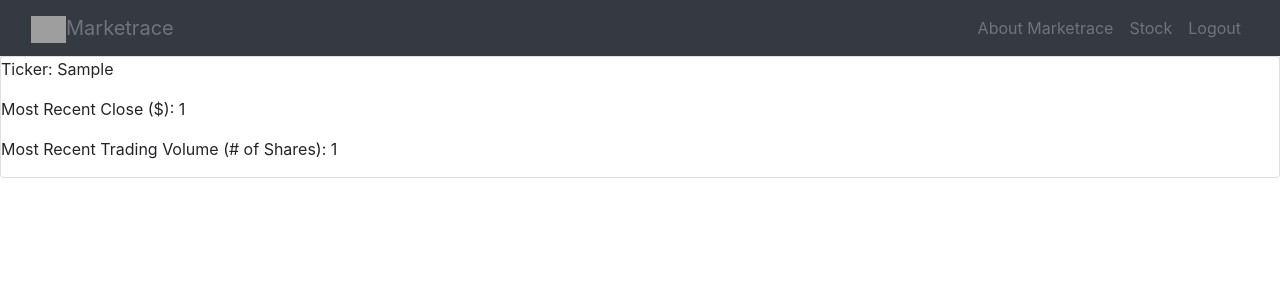
After one commit to flyingisfreedom5/marketrace, a Django app: page /stocks/1/ in a window 1280 px wide. The commit adds this page. Shown: the top 300 px of the page. Run offline with Django 4.2, Linux system fonts and the light colour scheme; a user stored in the database is signed in; tables that the repository leaves empty hold one stand-in row (values such as "Sample post"); grey boxes are pictures that could not be loaded.

Commit message:
added card to stock detail

```diff
--- /dev/null
+++ b/main_app/templates/stock_detail.html
@@ -0,0 +1,18 @@
+{% extends 'base.html' %}
+{% block content %}
+
+<div class="row">
+  <div class="col s6 col-offset-3">
+    <div class="card">
+      <div class="card-content">
+        <p>Ticker: {{ stock.ticker }}</p>
+        <p>Most Recent Close ($): {{ stock.mr_close }}</p>
+        <p>Most Recent Trading Volume (# of Shares): {{ stock.mr_volume }}</p>
+      </div>
+      </div>
+    </div>
+  </div>
+</div>
+
+
+{% endblock %}
--- a/main_app/templates/stock_index.html
+++ b/main_app/templates/stock_index.html
@@ -5,9 +5,11 @@
 
   {% for stock in stocks %}
   <div class="card">
+  <a href="{% url 'stock_detail' stock.id %}">
     <p>Ticker: {{ stock.ticker }}</p>
     <p>Most Recent Close ($): {{ stock.mr_close }}</p>
     <p>Most Recent Trading Volume (# of Shares): {{ stock.mr_volume }}</p>
+  </a>
   </div>
   {% endfor %}
 
--- a/main_app/urls.py
+++ b/main_app/urls.py
@@ -1,3 +1,4 @@
+from unicodedata import name
 from django.urls import path
 from . import views
 
@@ -7,4 +8,5 @@ urlpatterns = [
     path('about/', views.about, name='about'),
     path('accounts/signup/', views.signup, name='signup'),
     path('stocks/', views.stock_index, name='stock'),
+    path('stocks/<int:stock_id>/', views.stock_detail, name='stock_detail'),
 ]
--- a/main_app/views.py
+++ b/main_app/views.py
@@ -30,6 +30,14 @@ def signup(request):
     form = UserCreationForm()
     context = {'form': form, 'error_message': error_message}
     return render(request, 'registration/signup.html', context)
+
+
+@login_required
+def stock_detail(request, stock_id):
+    stock = Stock.objects.get(id = stock_id)
+    return render(request, 'stock_detail.html', {
+        'stock': stock,
+    })
 
 
 ticker_arr = ['AAPL']
```
